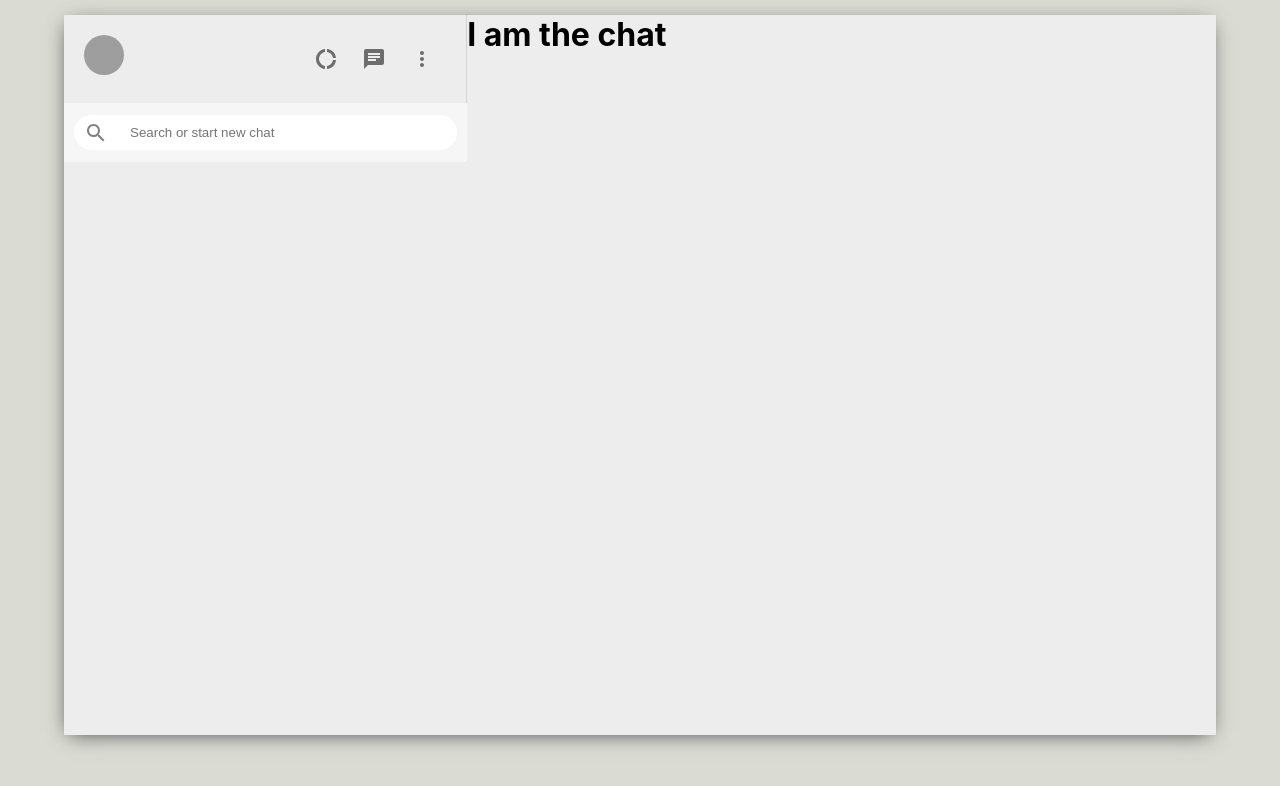
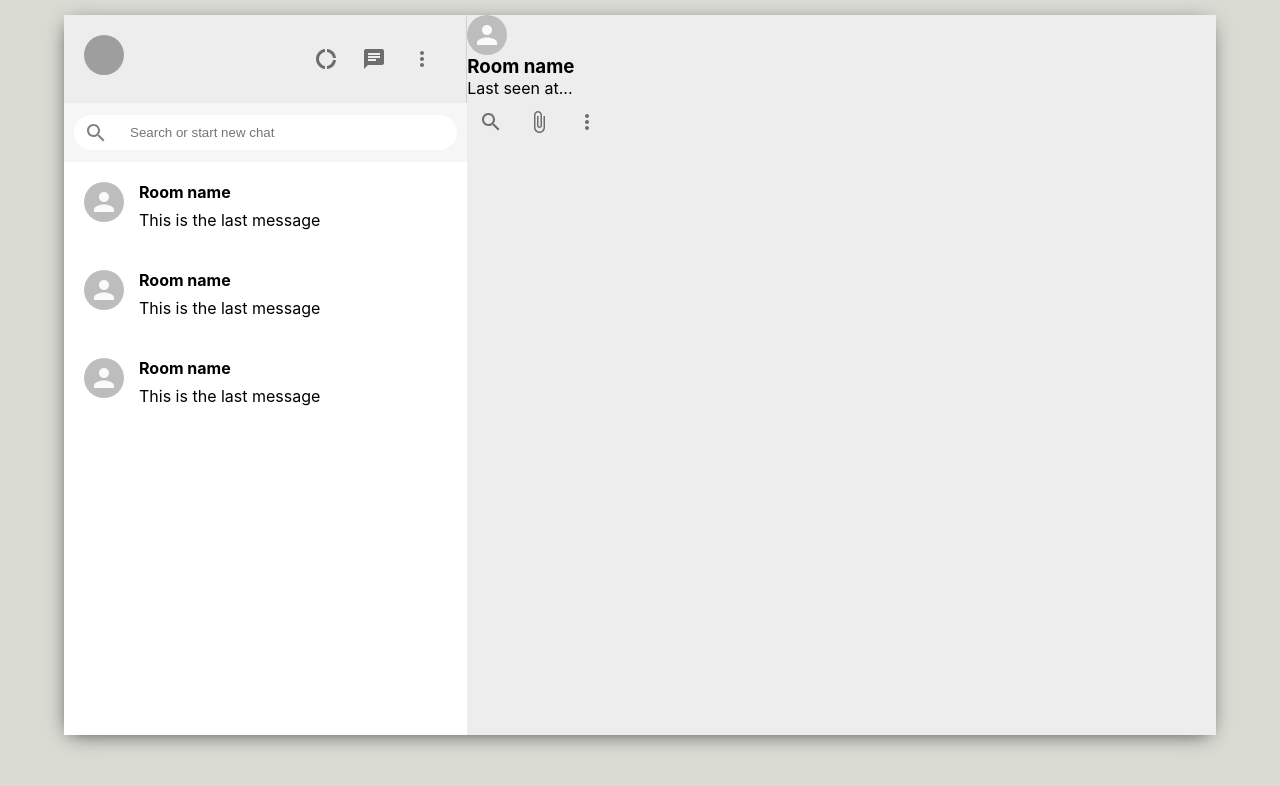
Before and after one commit to llamousse/whatsapp-messaging-mern, a React (Create React App) app: page / in a window 1280 px wide. Shown: the top 786 px of the page. Built offline with nearby package versions, Linux system fonts and the light colour scheme; grey boxes are pictures that could not be loaded.

Commit message:
created and styled sidebarChat to initialize

```diff
--- a/src/Chat.js
+++ b/src/Chat.js
@@ -1,10 +1,31 @@
+import { Avatar, IconButton } from "@material-ui/core";
+import { AttachFile, MoreVert, SearchOutlined } from "@material-ui/icons";
 import React from "react";
 import "./Chat.css";
 
 function Chat() {
   return (
     <div className="chat">
-      <h1>I am the chat</h1>
+      <div className="chatHeader">
+        <Avatar />
+
+        <div className="chatHeaderInfo">
+          <h3>Room name</h3>
+          <p>Last seen at...</p>
+        </div>
+
+        <div className="chatHeaderRight">
+          <IconButton>
+            <SearchOutlined />
+          </IconButton>
+          <IconButton>
+            <AttachFile />
+          </IconButton>
+          <IconButton>
+            <MoreVert />
+          </IconButton>
+        </div>
+      </div>
     </div>
   );
 }
--- a/src/Sidebar.css
+++ b/src/Sidebar.css
@@ -51,3 +51,9 @@
   outline-width: 0;
   margin-left: 10px;
 }
+
+.sidebarChats {
+    flex: 1;
+    background-color: white;
+    overflow: scroll;
+}
--- a/src/Sidebar.js
+++ b/src/Sidebar.js
@@ -5,6 +5,7 @@
 import ChatIcon from "@material-ui/icons/Chat";
 import MoreVertIcon from "@material-ui/icons/MoreVert";
 import { SearchOutlined } from "@material-ui/icons";
+import SidebarChat from "./SidebarChat";
 
 function Sidebar() {
   return (
@@ -25,10 +26,16 @@
       </div>
 
       <div className="sidebarSearch">
-          <div className="sidebarSearchContainer">
-              <SearchOutlined />
-              <input placeholder="Search or start new chat" type="text" />
-          </div>
+        <div className="sidebarSearchContainer">
+          <SearchOutlined />
+          <input placeholder="Search or start new chat" type="text" />
+        </div>
+      </div>
+
+      <div className="sidebarChats">
+        <SidebarChat />
+        <SidebarChat />
+        <SidebarChat />
       </div>
     </div>
   );
--- /dev/null
+++ b/src/SidebarChat.css
@@ -0,0 +1,19 @@
+.sidebarChat {
+    display: flex;
+    padding: 20px;
+    cursor:  pointer;
+    border-bottom: 1px solide #f6f6f6;
+}
+
+.sidebarChat:hover {
+    background-color: #ebebeb;
+}
+
+.sidebarChatInfo > h2 {
+    font-size: 16px;
+    margin-bottom: 8px;
+}
+
+.sidebarChatInfo {
+    margin-left: 15px;
+}
--- /dev/null
+++ b/src/SidebarChat.js
@@ -0,0 +1,17 @@
+import { Avatar } from '@material-ui/core'
+import React from 'react'
+import "./SidebarChat.css"
+
+function SidebarChat() {
+    return (
+        <div className="sidebarChat">
+            <Avatar />
+            <div className="sidebarChatInfo">
+                <h2>Room name</h2>
+                <p>This is the last message</p>
+            </div>
+        </div>
+    )
+}
+
+export default SidebarChat
```
